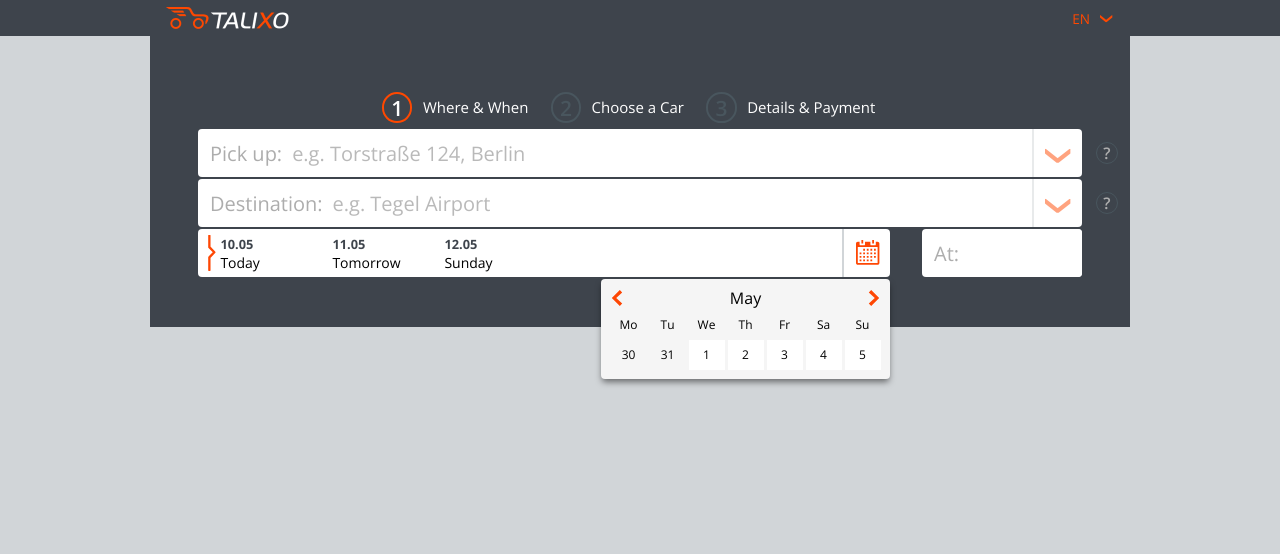
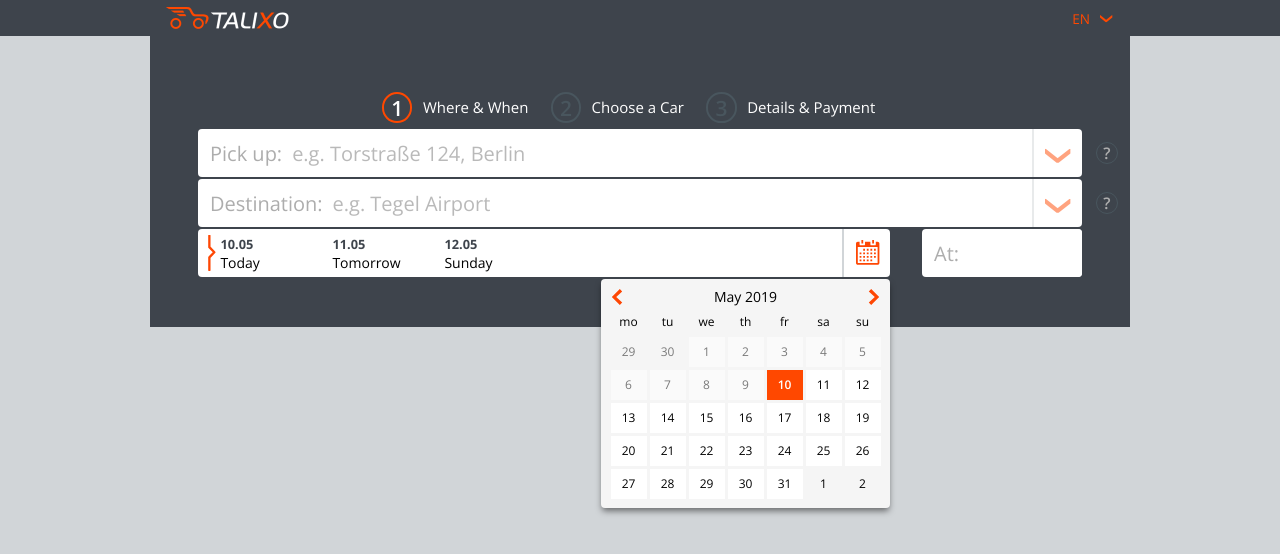
Before and after one commit to kasperski95/talixo-booking-system, a React (Create React App) app: page / in a window 1280 px wide. Shown: the top 554 px of the page. Built offline with nearby package versions, Linux system fonts and the light colour scheme.

Commit message:
Make Date Picker work

```diff
--- a/src/components/organisms/DatePicker.js
+++ b/src/components/organisms/DatePicker.js
@@ -2,54 +2,135 @@ import React, { Component } from 'react'
 import { connect } from 'react-redux'
 import styled from 'styled-components'
 import Arrow from '../atoms/Arrow'
+import { updateBooking } from '../../actions'
+import moment from 'moment'
+import { ResxContext } from '../resx'
 
 
 
-export class DatePicker extends Component {
+
+class DatePicker extends Component {
+  constructor(props) {
+    super(props);
+    this.state = {
+      date: moment(props.booking.date,'YYYY-MM-DD')
+    }
+  }
+
   render() {
-    //let firstDay = moment(,'YYYY-MM-DD').startOf('month');
+    const curDate = moment()
+
+    let firstMonthDay = moment(this.state.date.startOf('month'))
+    let lastMonthDay = moment(this.state.date.endOf('month'))
+
+    let month = '';
+    let dayNames = Array(7)
+    try {
+      month = this.context.months[firstMonthDay.month()]
+      for (let i = 1; i <= 7; ++i) {
+        dayNames.push(this.context.days[i % 7].substr(0,2).toLowerCase())
+      }
+    } catch {}
+
+    let weeks = [];
+    {
+      let dayNumber = 1
+
+      let firstDay = moment(firstMonthDay)
+      dayNumber = firstDay.day()
+      if (dayNumber === 0) dayNumber = 7
+      firstDay.add(-dayNumber + 1, 'days')
+
+
+      let lastDay = moment(lastMonthDay)
+      dayNumber = lastDay.day()
+      if (dayNumber === 0) dayNumber = 7
+      lastDay.add(7 - dayNumber, 'days')
+
+      let tmpDate = moment(firstDay)
+      while (tmpDate < lastDay) {
+        let days = [];
+        for (let i = 0; i < 7; ++i) {
+          days.push(moment(tmpDate))
+          tmpDate.add(1, 'days')
+        }
+        weeks.push([...days])
+      }
+    }
+
+
 
     return (
       <Wrapper style={this.props.style}>
         <Header>
-          <Arrow style={{flex: 'none', cursor: 'pointer'}} dir='left' />
-          <MonthLabel>May</MonthLabel>
-          <Arrow style={{flex: 'none', cursor: 'pointer'}} dir='right' />
+          <Arrow
+            onClick={() => {
+              this.setState({date: moment(this.state.date).add(-1, 'months')})
+            }}
+            style={{flex: 'none', cursor: 'pointer'}}
+            dir='left'
+          />
+          <MonthLabel>{`${month} ${firstMonthDay.format('YYYY')}`}</MonthLabel>
+          <Arrow
+            onClick={() => {
+              this.setState({date: moment(this.state.date).add(1, 'months')})
+            }}
+            style={{flex: 'none', cursor: 'pointer'}}
+            dir='right'
+          />
         </Header>
         <Grid>
           <Row>
-            <Day>Mo</Day>
-            <Day>Tu</Day>
-            <Day>We</Day>
-            <Day>Th</Day>
-            <Day>Fr</Day>
-            <Day>Sa</Day>
-            <Day>Su</Day>
+            {dayNames.map(dayName => <Day key={`dayname-${dayName}`}>{dayName}</Day>)}
           </Row>
-          <Row>
-            <Day fromOtherMonth>30</Day>
-            <Day fromOtherMonth>31</Day>
-            <Day>1</Day>
-            <Day>2</Day>
-            <Day>3</Day>
-            <Day>4</Day>
-            <Day>5</Day>
-          </Row>
+
+        {weeks.map(week => {
+          return (
+            <Row key={`week-${week[0].format('YYYY-MM-DD')}`}>{
+              week.map(day => {
+                let fromOtherMonth = false;
+                if (day < firstMonthDay || day > lastMonthDay)
+                  fromOtherMonth = true;
+
+                const disabled = day.isBefore(curDate, 'days')
+                const active = day.format('YYYY-MM-DD') === this.props.booking.date
+
+                return (
+                  <Day key={`day-${day.format('YYYY-MM-DD')}`}
+                    fromOtherMonth={fromOtherMonth}
+                    disabled={disabled}
+                    active={active}
+                    onClick={() => {
+                      if (!disabled)
+                        this.props.updateBooking({
+                        ...this.props.booking, date: day.format('YYYY-MM-DD')
+                    })}}
+                  >
+                    {day.format('D')}
+                  </Day>
+                )
+              })
+            }</Row>
+          )})}
         </Grid>
       </Wrapper>
     )
   }
 }
+DatePicker.contextType = ResxContext;
+
+
 
 
 
 const mapStateToProps = state => ({
-
+  booking: state.booking
 })
 const mapDispatchToProps = dispatch => ({
-
+  updateBooking: (payload) => dispatch(updateBooking(payload))
 })
 export default connect(mapStateToProps, mapDispatchToProps)(DatePicker)
+
 
 
 
@@ -75,6 +156,7 @@ const Header = styled.div`
 
 const MonthLabel = styled.div`
   width: 100%;
+  font-size: 0.875em;
   text-align: center;
 `
 
@@ -87,6 +169,8 @@ const Row = styled.div`
   &:first-of-type > div {
     height: 2em;
     background-color: transparent;
+    cursor: default;
+    color: inherit;
   }
 `
 
@@ -94,9 +178,28 @@ const Day = styled.div`
   font-size: 0.75em;
   width: 3em;
   height: 2.5em;
-  background-color: ${p => p.fromOtherMonth? 'transparent' : p.theme.colors.base.bg.light};
+  color: ${p => p.active? 'white' : 'inherit'};
+  font-weight: ${p => p.active? '600' : '300'};
+  background-color: ${p => {
+    if (p.active) return p.theme.colors.accent.main;
+    return p.fromOtherMonth? 'transparent' : p.theme.colors.base.bg.light}
+  };
   margin: 0.125em;
   display: inline-flex;
   align-items: center;
   justify-content: center;
+  cursor: ${p => p.disabled? 'default' : 'pointer'};
+  opacity: ${p => p.disabled? 0.5 : 1};
+
+  &:hover {
+    color: ${p => {
+      if (!p.disabled)
+        return 'white'
+    }};
+
+    background-color: ${p => {
+      if (!p.disabled)
+        return p.theme.colors.accent.light
+    }};
+  }
 `
--- a/src/components/resx.js
+++ b/src/components/resx.js
@@ -16,6 +16,20 @@ const resx = {
       'Thursday',
       'Friday',
       'Saturday'
+    ],
+    months: [
+      'January',
+      'February',
+      'March',
+      'April',
+      'May',
+      'June',
+      'July',
+      'August',
+      'September',
+      'October',
+      'November',
+      'December'
     ],
     today: 'Today',
     tomorrow: 'Tomorrow',
```
